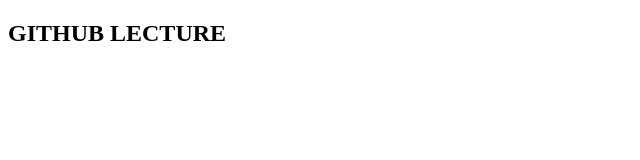
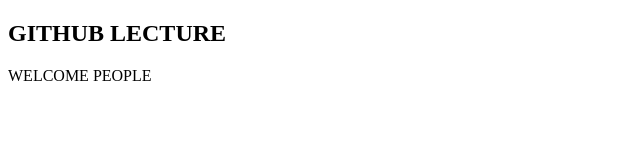
Before and after one commit to pritig-15/Manager, a plain HTML site: page index.html in a window 1280 px wide. Shown: the whole page, without its empty margins (0-640 px from the left). Drawn offline with Linux system fonts and the light colour scheme.

Commit message:
Added a para

```diff
--- a/index.html
+++ b/index.html
@@ -7,5 +7,6 @@
 </head>
 <body>
     <h2>GITHUB LECTURE</h2>
+    <p>WELCOME PEOPLE</p>
 </body>
 </html>
```
